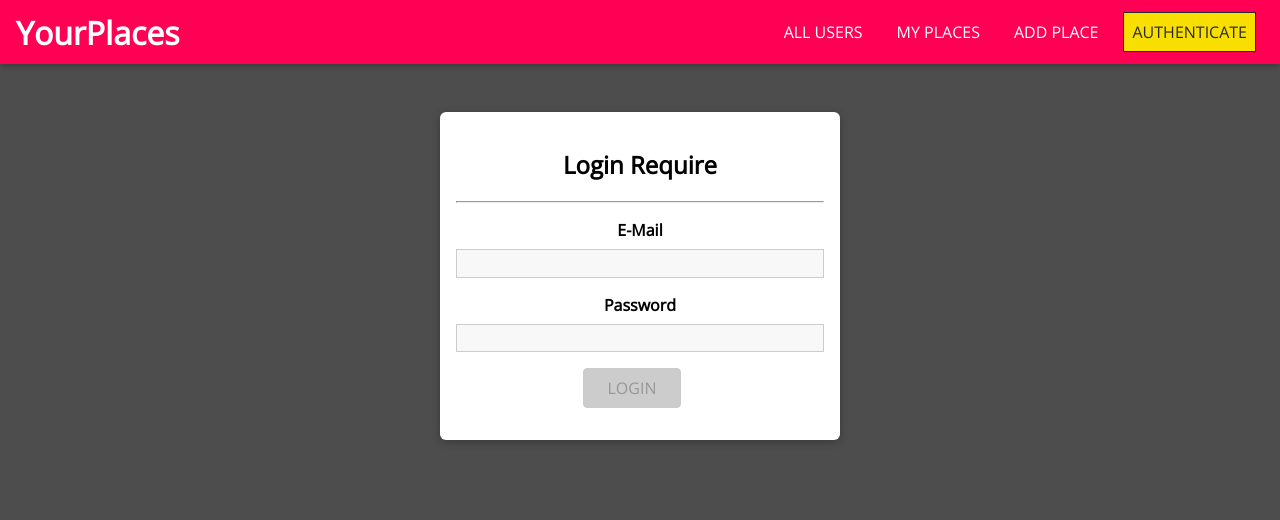
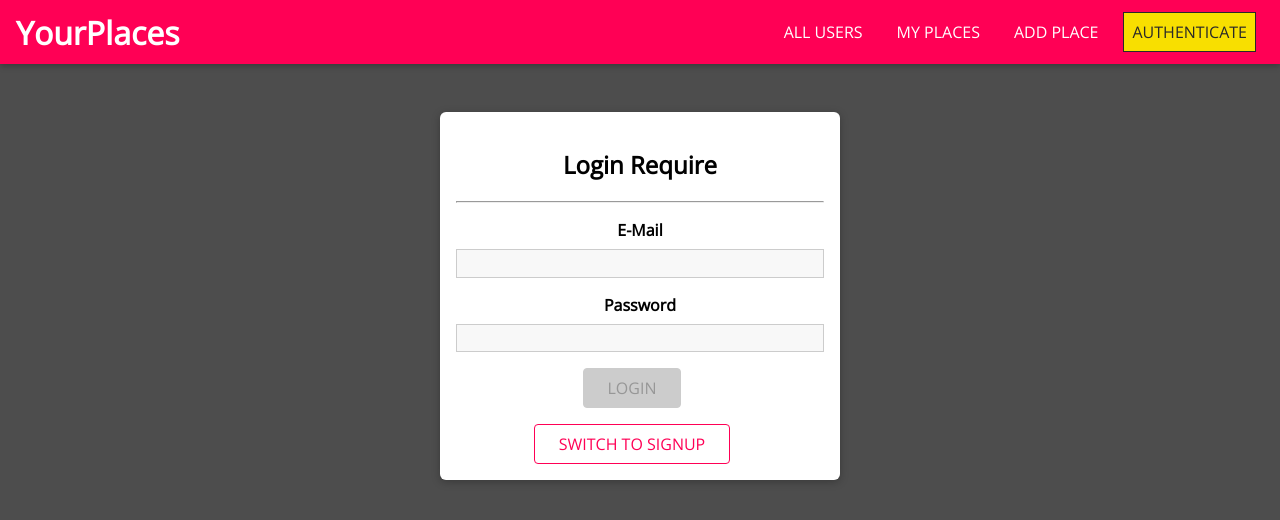
Before and after one commit to dario-nihil/react-places-app, a React (Create React App) app: page /auth in a window 1280 px wide. Shown: the top 520 px of the page. Built offline with nearby package versions, Linux system fonts and the light colour scheme.

Commit message:
implemented switch mode between login and singup

```diff
--- a/src/shared/hooks/form-hook.tsx
+++ b/src/shared/hooks/form-hook.tsx
@@ -11,6 +11,10 @@
     case "INPUT_CHANGE":
       let formIsValid = true;
       for (const inputId in state.inputs) {
+        if (inputId === "name" && !state.inputs[inputId]) {
+          continue;
+        }
+
         if (inputId === action.inputId) {
           formIsValid = formIsValid && action.isValid;
         } else {
@@ -19,7 +23,8 @@
             inputId === "description" ||
             inputId === "address" ||
             inputId === "email" ||
-            inputId === "password"
+            inputId === "password" ||
+            inputId === "name"
           ) {
             formIsValid = formIsValid && state.inputs[inputId]!.isValid;
           }
--- a/src/shared/interfaces/IFormState.tsx
+++ b/src/shared/interfaces/IFormState.tsx
@@ -20,6 +20,10 @@
       value: string;
       isValid: boolean;
     };
+    name?: {
+      value: string;
+      isValid: boolean;
+    };
   };
   isValid: boolean;
 }
--- a/src/users/pages/Auth.tsx
+++ b/src/users/pages/Auth.tsx
@@ -1,9 +1,12 @@
+import { useState } from "react";
+
 import Card from "../../shared/components/UIElements/Card";
 import Button from "../../shared/components/FormElements/Button";
 import { useForm } from "../../shared/hooks/form-hook";
 import {
   VALIDATOR_EMAIL,
   VALIDATOR_MINLENGTH,
+  VALIDATOR_REQUIRE,
 } from "../../shared/utli/validators";
 import Input from "../../shared/components/FormElements/Input";
 import React from "react";
@@ -25,7 +28,8 @@
 };
 
 const Auth = () => {
-  const [formState, inputHandler] = useForm(
+  const [isLoginMode, setIsLoginMode] = useState(true);
+  const [formState, inputHandler, setFormData] = useForm(
     initialFormState,
     initialFormState.isValid
   );
@@ -35,11 +39,46 @@
     console.log(formState.inputs);
   };
 
+  const switchModeHandler = () => {
+    if (!isLoginMode) {
+      setFormData(
+        {
+          ...formState.inputs,
+          name: undefined,
+        },
+        formState.inputs.email!.isValid && formState.inputs.password!.isValid
+      );
+    } else {
+      setFormData(
+        {
+          ...formState.inputs,
+          name: {
+            value: "",
+            isValid: false,
+          },
+        },
+        false
+      );
+    }
+    setIsLoginMode((prevMode) => !prevMode);
+  };
+
   return (
     <Card className={styles["authentication"]}>
       <h2>Login Require</h2>
       <hr />
       <form onSubmit={authSubmitHandler}>
+        {!isLoginMode && (
+          <Input
+            id="name"
+            type="text"
+            element="input"
+            label="Your Name"
+            errorText="Please enter a name."
+            validators={[VALIDATOR_REQUIRE()]}
+            onInput={inputHandler}
+          />
+        )}
         <Input
           id="email"
           type="email"
@@ -59,9 +98,12 @@
           onInput={inputHandler}
         />
         <Button type="submit" disabled={!formState.isValid}>
-          LOGIN
+          {isLoginMode ? "LOGIN" : "SIGNUP"}
         </Button>
       </form>
+      <Button inverse onClick={switchModeHandler}>
+        SWITCH TO {isLoginMode ? "SIGNUP" : "LOGIN"}
+      </Button>
     </Card>
   );
 };
```
